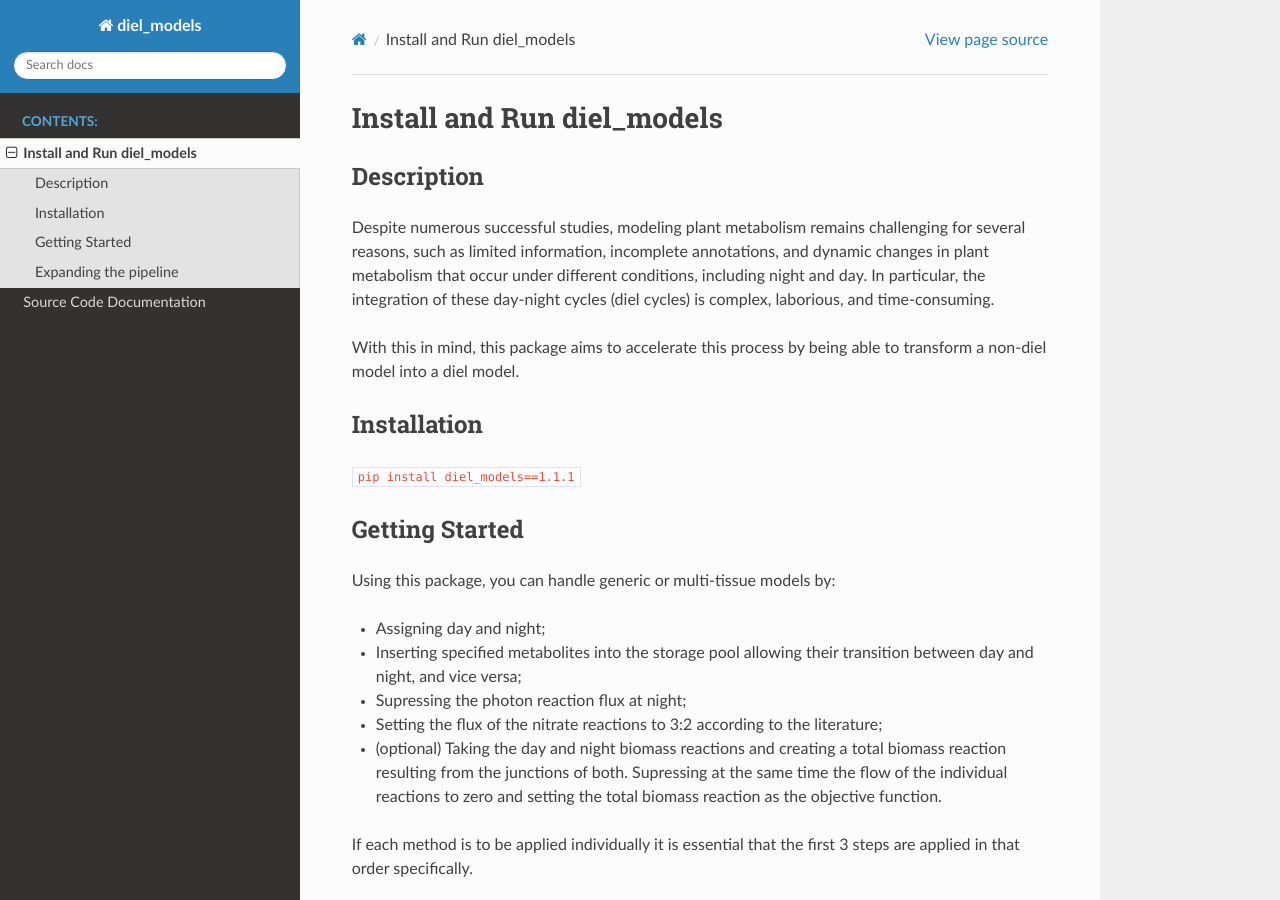
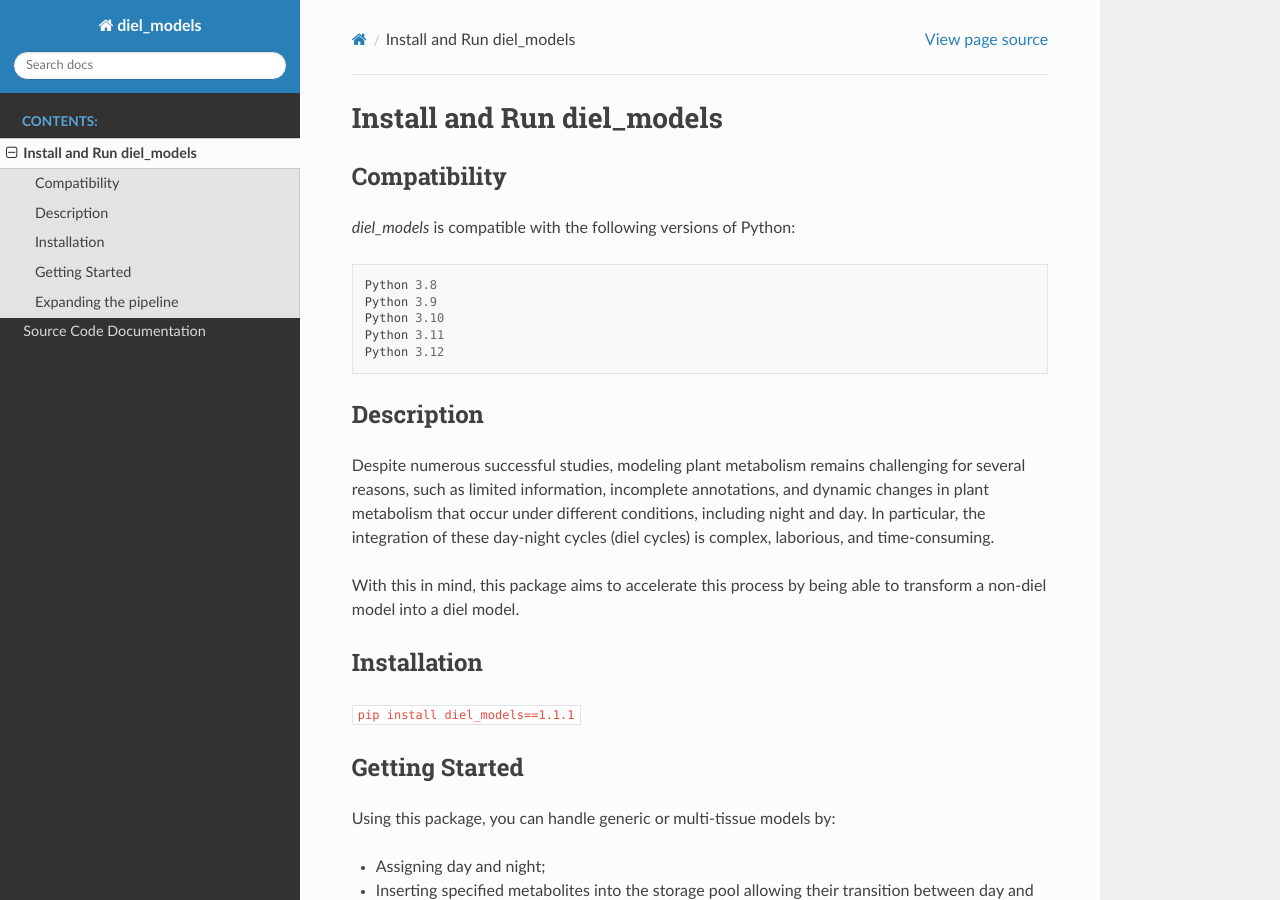
Before and after one commit to LucianaMartins26/DielModels, a Sphinx documentation site: the page built from docs/diel_models_docs.md, in a window 1280 px wide and 900 px high. Built offline with Sphinx 7.4.7 and the Read the Docs theme 3.1.0, drawn with Linux system fonts in a browser that asks for light colours.

Commit message:
[FIX] tox.ini + README file to include the python versions compatibilities + readthedocs readme file

````diff
--- a/docs/diel_models_docs.md
+++ b/docs/diel_models_docs.md
@@ -1,4 +1,16 @@
 # Install and Run diel_models
+
+### Compatibility
+
+_diel_models_ is compatible with the following versions of Python:
+
+```
+Python 3.8
+Python 3.9
+Python 3.10
+Python 3.11
+Python 3.12
+```
 
 ### Description
 
````
Also changed, not shown: README.md (+12 -0 lines), 1 other file.
